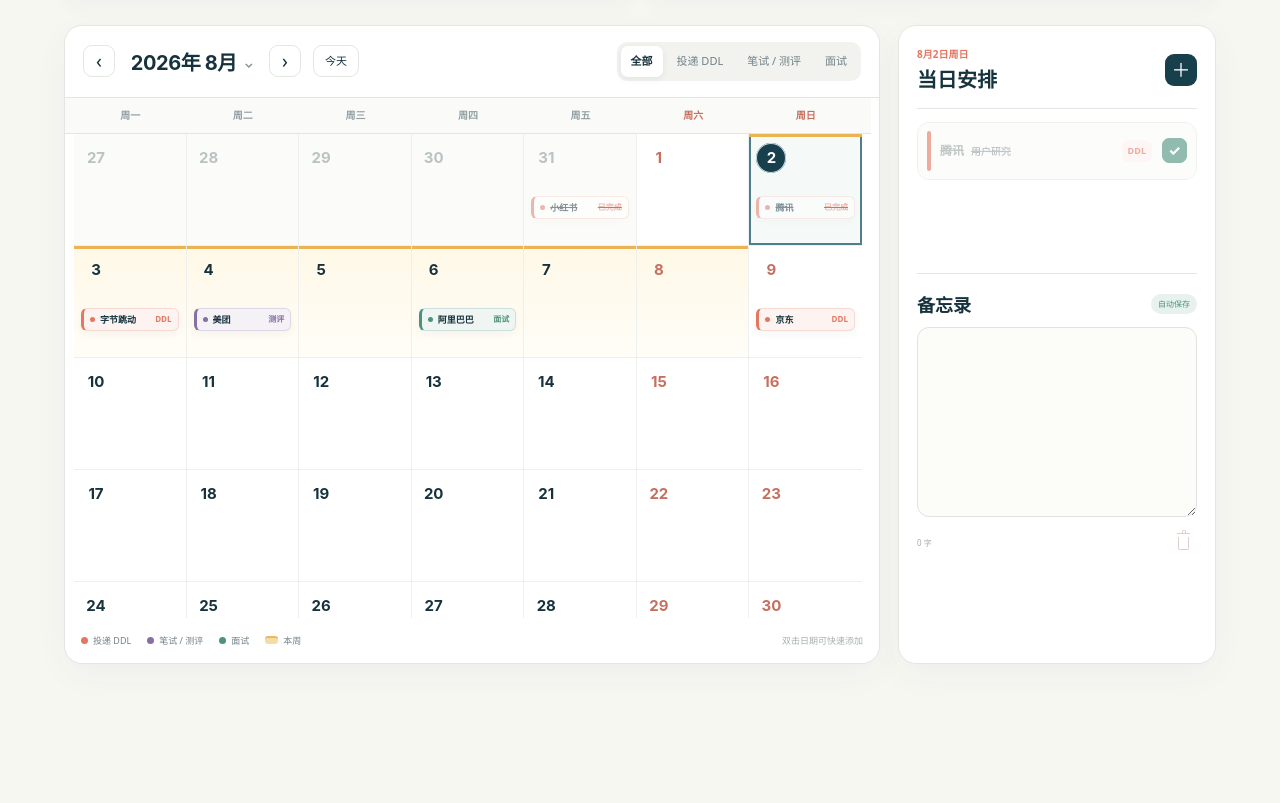
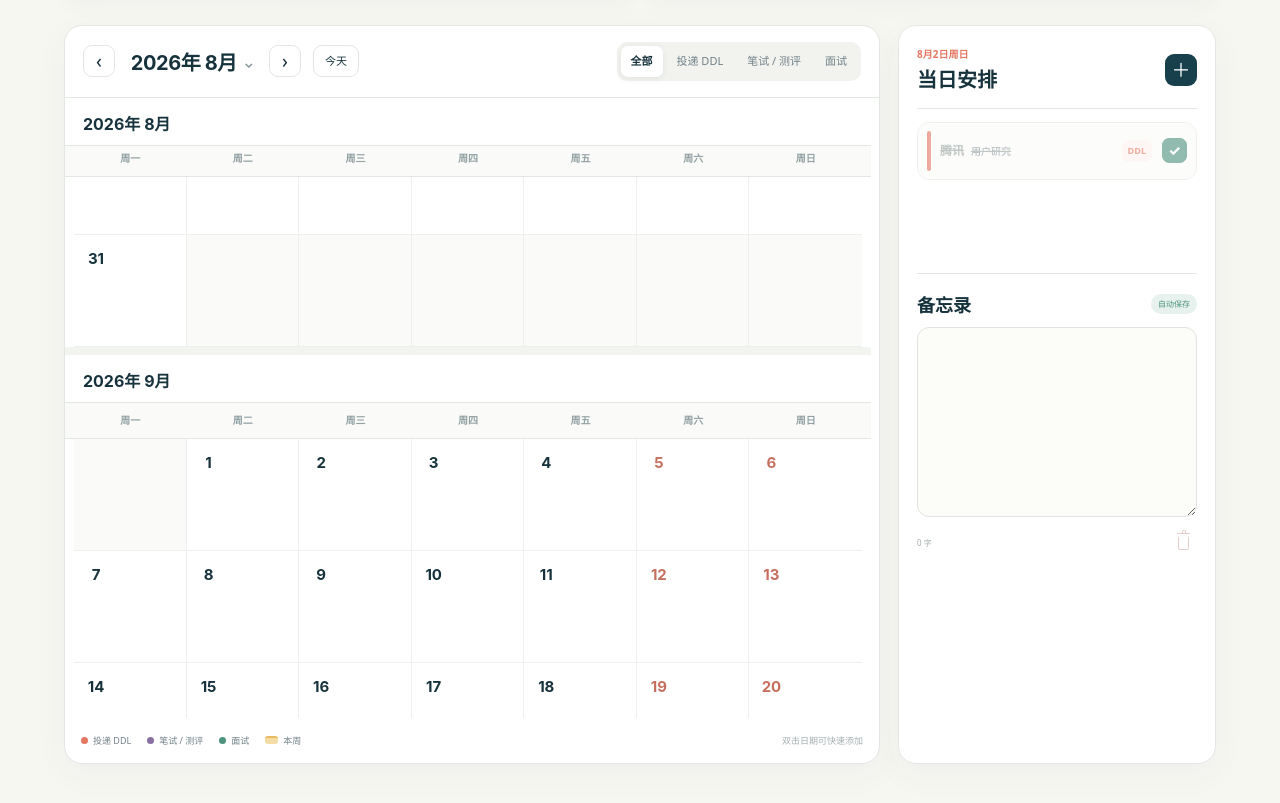
Before and after one commit to qiqi068-casey/autumn-recruitment-calendar, a Next.js app: page / in a window 1280 px wide. Shown: the part 417-1220 px from the top of the page. Before the commit the page ends 1129 px from the top, so only its background shows below. Built offline with nearby package versions, Linux system fonts and the light colour scheme.

Commit message:
Build continuous scrolling month calendar

```diff
--- a/app/page.tsx
+++ b/app/page.tsx
@@ -114,15 +114,13 @@ export default function Home() {
     return matchesType && text.includes(query.trim().toLowerCase());
   }), [events, filter, query]);
 
-  const calendarDays = useMemo(() => {
-    const first = new Date(month.getFullYear(), month.getMonth(), 1);
-    const start = new Date(first);
-    start.setDate(1 - ((first.getDay() + 6) % 7));
-    return Array.from({ length: 42 }, (_, i) => {
-      const d = new Date(start);
-      d.setDate(start.getDate() + i);
-      return d;
-    });
+  const calendarMonths = useMemo(() => Array.from({ length: 96 }, (_, index) => new Date(2024, index, 1)), []);
+  const calendarScrollRef = useRef<HTMLDivElement>(null);
+
+  useEffect(() => {
+    const container = calendarScrollRef.current;
+    const target = container?.querySelector<HTMLElement>(`[data-month="${month.getFullYear()}-${pad(month.getMonth() + 1)}"]`);
+    if (container && target) container.scrollTo({ top: target.offsetTop, behavior: "smooth" });
   }, [month]);
 
   const weekStartDate = new Date();
@@ -213,7 +211,7 @@ export default function Home() {
       <section className="intro">
         <div>
           <p className="eyebrow">AUTUMN RECRUITMENT · {new Date().getFullYear()}</p>
-          <h1>理想 offer，正在靠近。</h1>
+          <h1>Your offer is coming.</h1>
           <p className="subtitle">集中管理投递截止、测评和面试，不错过每一个重要节点。</p>
         </div>
         <div className="application-total-card">
@@ -262,28 +260,38 @@ export default function Home() {
               ))}
             </div>
           </div>
-          <div className="calendar-scroll">
-            <div className="week-row">{["一", "二", "三", "四", "五", "六", "日"].map((d, index) => <span key={d} className={index === 5 ? "saturday" : index === 6 ? "sunday" : ""}>周{d}</span>)}</div>
+          <div className="calendar-scroll continuous" ref={calendarScrollRef}>
+            {calendarMonths.map((calendarMonth) => {
+              const year = calendarMonth.getFullYear();
+              const monthIndex = calendarMonth.getMonth();
+              const leadingBlanks = (calendarMonth.getDay() + 6) % 7;
+              const dayCount = new Date(year, monthIndex + 1, 0).getDate();
+              const cells = [...Array.from({ length: leadingBlanks }, () => null), ...Array.from({ length: dayCount }, (_, index) => new Date(year, monthIndex, index + 1))];
+              while (cells.length % 7) cells.push(null);
+              const monthKey = `${year}-${pad(monthIndex + 1)}`;
+              return <section className="calendar-month" data-month={monthKey} key={monthKey}>
+                <h3>{year}年 {monthIndex + 1}月</h3>
+                <div className="week-row">{["一", "二", "三", "四", "五", "六", "日"].map((d, index) => <span key={d} className={index >= 5 ? "weekend" : ""}>周{d}</span>)}</div>
                 <div className="calendar-grid">
-            {calendarDays.map((date) => {
+                  {cells.map((date, index) => {
+                    if (!date) return <span className="day-cell blank" aria-hidden="true" key={`blank-${index}`} />;
                     const key = toDateKey(date);
                     const dayEvents = filtered.filter((e) => e.date === key);
-              const outside = date.getMonth() !== month.getMonth();
                     const weekend = date.getDay() === 6 ? "saturday" : date.getDay() === 0 ? "sunday" : "";
                     const nearTerm = key >= weekStartKey && key <= weekEndKey;
                     const holiday = holidays2026[key];
-              return (
-                <button key={key} className={`day-cell ${outside ? "outside" : ""} ${weekend} ${holiday ? "holiday" : ""} ${nearTerm ? "near-term" : ""} ${key === todayKey ? "today" : ""} ${key === selectedDate ? "selected" : ""}`} onClick={() => setSelectedDate(key)} onDoubleClick={() => openCreate(key)}>
+                    return <button key={key} className={`day-cell ${weekend} ${holiday ? "holiday" : ""} ${nearTerm ? "near-term" : ""} ${key === todayKey ? "today" : ""} ${key === selectedDate ? "selected" : ""}`} onClick={() => setSelectedDate(key)} onDoubleClick={() => openCreate(key)}>
                       <span className="day-number">{date.getDate()}</span>
                       {holiday && <span className="holiday-label">{holiday}</span>}
                       <div className="day-events">
                         {dayEvents.slice(0, 2).map((event) => <span key={event.id} className={`event-chip ${typeMeta[event.type].color} ${event.status === "done" ? "completed" : "pending"}`}><i />{event.company}<b>{event.status === "done" ? "已完成" : typeMeta[event.type].short}</b></span>)}
                         {dayEvents.length > 2 && <span className="more">＋{dayEvents.length - 2}</span>}
                       </div>
-                </button>
-              );
+                    </button>;
                   })}
                 </div>
+              </section>;
+            })}
           </div>
           <div className="legend">{Object.entries(typeMeta).map(([key, meta]) => <span key={key}><i className={meta.color} />{meta.label}</span>)}<span className="near-term-key"><i />本周</span><small>双击日期可快速添加</small></div>
         </div>
```
Also changed, not shown: app/globals.css. Lines whose indentation alone changed are shown as unchanged.
